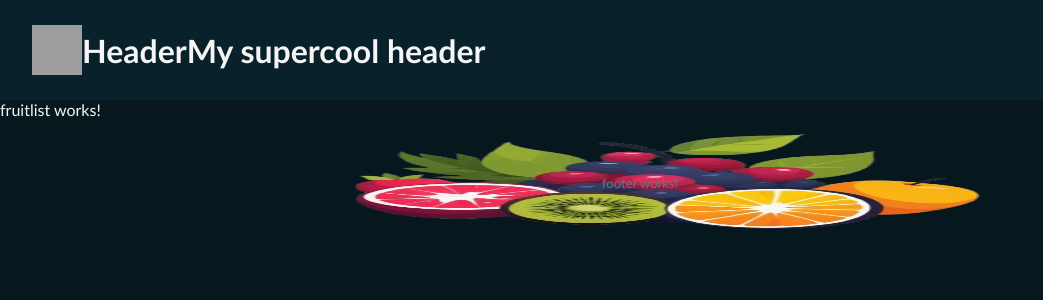
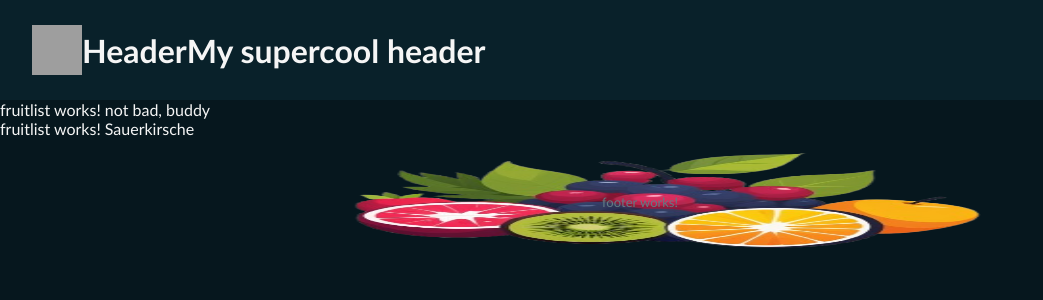
Before and after one commit to adminhype/typescript_grundkurs, an Angular app in the folder typescript_project/: page / in a window 1280 px wide. Shown: the top 300 px of the page, without its empty margins (0-1043 px from the left). Built offline with nearby package versions, Linux system fonts and the light colour scheme; grey boxes are pictures that could not be loaded.

Commit message:
feat(template): display TS variable with {{}} interpolation

```diff
--- a/typescript_project/src/app/fruitlist/fruitlist.component.html
+++ b/typescript_project/src/app/fruitlist/fruitlist.component.html
@@ -1 +1,2 @@
-<p>fruitlist works!</p>
+<p>fruitlist works! {{ itWorks }}</p>
+<p>fruitlist works! {{ fruitlist[2].name }}</p>
--- a/typescript_project/src/app/fruitlist/fruitlist.component.ts
+++ b/typescript_project/src/app/fruitlist/fruitlist.component.ts
@@ -6,7 +6,13 @@ import { Component } from '@angular/core';
   templateUrl: './fruitlist.component.html',
   styleUrl: './fruitlist.component.scss'
 })
+
 export class FruitlistComponent {
+  itWorks = "not bad, buddy";
+
+
+
+
   fruitlist = [
     {
       name: "Apfel",
```
